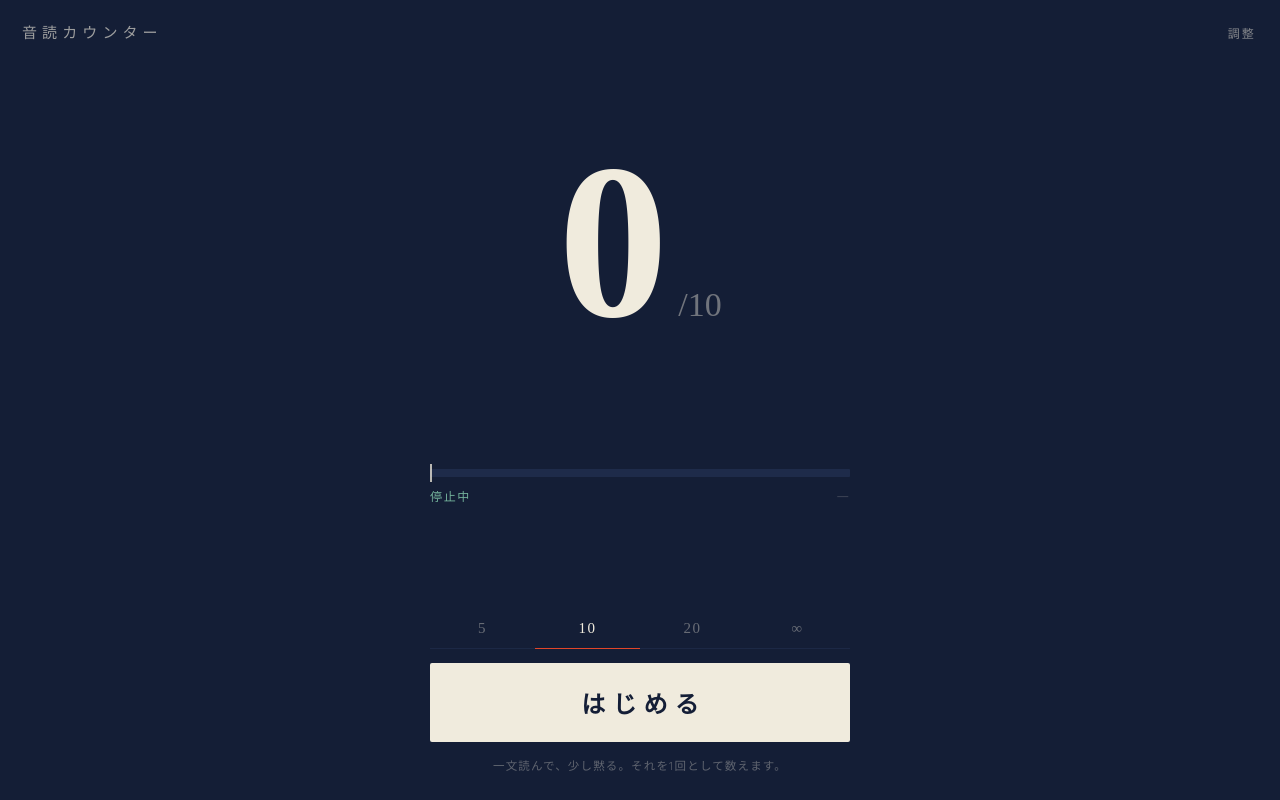
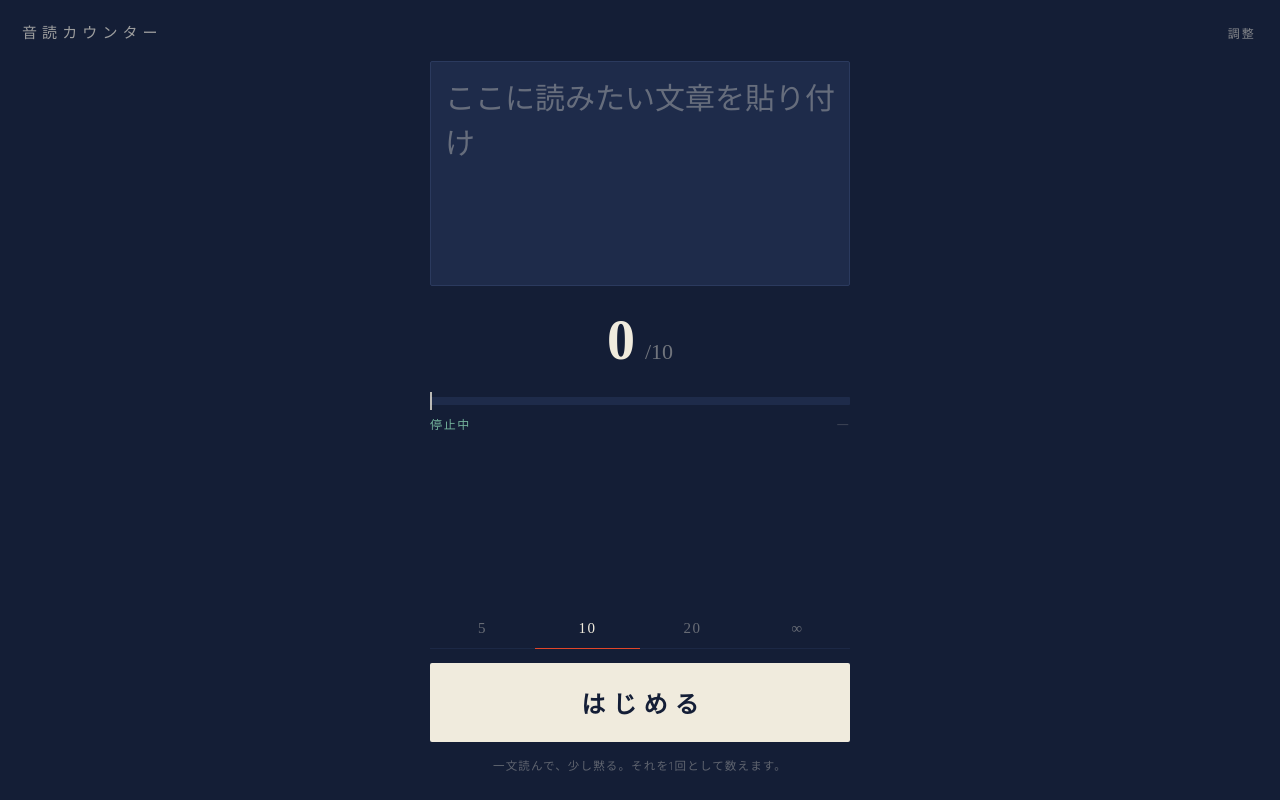
Before and after one commit to tomtokyo2024/read10, a plain HTML site: page index.html in a window 1280 px wide. Drawn offline with Linux system fonts and the light colour scheme; a web font is replaced by a local one.

Commit message:
Replace stroke-count tally with a pasteable read-text box; shrink counter

```diff
--- a/index.html
+++ b/index.html
@@ -51,18 +51,42 @@
   }
   .tune-btn:focus-visible{outline:1px solid var(--seiji);outline-offset:3px;opacity:1}
 
+  /* ---------- read text box ---------- */
+  .read-wrap{
+    flex:0 0 auto;
+    padding:14px 22px 0;
+  }
+  .readbox{
+    display:block;
+    width:100%;max-width:420px;margin:0 auto;
+    height:7.5em;
+    background:var(--ai-2);
+    color:var(--kinari);
+    border:1px solid var(--ai-3);
+    border-radius:2px;
+    padding:14px;
+    font-family:var(--mincho);
+    font-size:30px;
+    line-height:1.5;
+    resize:none;
+    overflow-y:auto;
+    -webkit-overflow-scrolling:touch;
+  }
+  .readbox::placeholder{color:var(--kinari);opacity:.34}
+  .readbox:focus-visible{outline:1px solid var(--seiji);outline-offset:2px}
+
   /* ---------- stage ---------- */
   .stage{
     flex:1 1 auto;
-    display:flex;flex-direction:column;align-items:center;justify-content:center;
+    display:flex;flex-direction:column;align-items:center;justify-content:flex-start;
     gap:clamp(14px,4vh,34px);
     min-height:0;
-    padding:0 22px;
+    padding:clamp(14px,4vh,34px) 22px 0;
   }
   .count-row{display:flex;align-items:baseline;gap:10px}
   .count{
     font-family:var(--mincho);font-weight:900;
-    font-size:clamp(96px,30vh,220px);
+    font-size:clamp(32px,8vh,56px);
     line-height:.82;
     font-variant-numeric:tabular-nums;
     transition:color .18s ease;
@@ -70,30 +94,9 @@
   .count.hit{color:var(--shu)}
   .target{
     font-family:var(--mincho);
-    font-size:clamp(20px,4.4vh,34px);
+    font-size:clamp(16px,3vh,22px);
     opacity:.42;
   }
-
-  /* ---------- 正 tally (signature) ---------- */
-  .tally{
-    display:flex;flex-wrap:wrap;justify-content:center;
-    gap:clamp(6px,2vw,14px);
-    max-width:420px;
-    min-height:clamp(44px,9vh,74px);
-  }
-  .tally svg{
-    width:clamp(38px,8.4vh,64px);height:auto;display:block;
-    overflow:visible;
-  }
-  .tally path{
-    fill:none;stroke:var(--shu);
-    stroke-width:9;stroke-linecap:square;
-    stroke-dasharray:var(--len);
-    stroke-dashoffset:var(--len);
-    transition:stroke-dashoffset .26s cubic-bezier(.2,.8,.3,1);
-  }
-  .tally path.on{stroke-dashoffset:0}
-  .tally svg.ghost path{stroke:var(--ai-3)}
 
   /* ---------- meter ---------- */
   .meter-wrap{width:100%;max-width:420px}
@@ -180,13 +183,15 @@
   <button class="tune-btn" id="tuneBtn">調整</button>
 </div>
 
+<div class="read-wrap">
+  <textarea class="readbox" id="readText" placeholder="ここに読みたい文章を貼り付け" spellcheck="false"></textarea>
+</div>
+
 <div class="stage">
   <div class="count-row">
     <div class="count" id="count">0</div>
     <div class="target" id="targetLabel">/10</div>
   </div>
-
-  <div class="tally" id="tally"></div>
 
   <div class="meter-wrap">
     <div class="meter">
@@ -235,16 +240,6 @@
 (function(){
   'use strict';
 
-  /* ============ 正 の筆順（5画）============
-     ① 一 上の横  ② 丨 左の縦  ③ 一 中の横  ④ 丨 右の短い縦  ⑤ 一 下の横 */
-  const STROKES = [
-    'M14,18 H86',
-    'M33,18 V84',
-    'M33,53 H76',
-    'M76,53 V84',
-    'M14,84 H86'
-  ];
-
   const P = {
     onsetDelta: 10,     // dB above adaptive noise floor to be "voice"
     silenceMs: 800,     // sustained quiet that closes one rep
@@ -254,7 +249,7 @@
 
   const el = id => document.getElementById(id);
   const ui = {
-    count: el('count'), targetLabel: el('targetLabel'), tally: el('tally'),
+    count: el('count'), targetLabel: el('targetLabel'),
     fill: el('fill'), mark: el('mark'), state: el('state'), nums: el('nums'),
     go: el('go'), hint: el('hint'), targets: el('targets'),
     panel: el('panel'), tuneBtn: el('tuneBtn'), closeBtn: el('closeBtn'),
@@ -279,36 +274,6 @@
 
   const DB_MIN = -72, DB_MAX = -12;
 
-  /* ---------------- tally rendering ---------------- */
-  function buildTally(){
-    ui.tally.innerHTML = '';
-    const chars = target > 0 ? Math.ceil(target/5) : Math.max(2, Math.ceil((count+1)/5));
-    for(let c=0;c<chars;c++){
-      const svg = document.createElementNS('http://www.w3.org/2000/svg','svg');
-      svg.setAttribute('viewBox','0 0 100 100');
-      svg.classList.add('ghost');
-      STROKES.forEach(d=>{
-        const p = document.createElementNS('http://www.w3.org/2000/svg','path');
-        p.setAttribute('d', d);
-        // dash length: generous constant covers every stroke in this glyph
-        p.style.setProperty('--len','120');
-        svg.appendChild(p);
-      });
-      ui.tally.appendChild(svg);
-    }
-    paintTally();
-  }
-
-  function paintTally(){
-    const svgs = [...ui.tally.children];
-    if(target === 0 && count >= svgs.length*5) { buildTally(); return; }
-    svgs.forEach((svg,i)=>{
-      const done = Math.max(0, Math.min(5, count - i*5));
-      svg.classList.toggle('ghost', done === 0);
-      [...svg.children].forEach((p,j)=> p.classList.toggle('on', j < done));
-    });
-  }
-
   /* ---------------- sound feedback ---------------- */
   function tone(freq, dur, delay, gainPeak){
     if(!ctx) return;
@@ -329,7 +294,6 @@
     ui.count.textContent = count;
     const hit = target>0 && count>=target;
     ui.count.classList.toggle('hit', hit);
-    paintTally();
   }
 
   function setState(txt, isVoice){
@@ -476,7 +440,7 @@
     target = +b.dataset.t;
     [...ui.targets.children].forEach(x=>x.classList.toggle('sel', x===b));
     ui.targetLabel.textContent = target>0 ? '/'+target : '';
-    buildTally(); render();
+    render();
   });
 
   ui.tuneBtn.addEventListener('click', ()=> ui.panel.classList.add('open'));
@@ -505,7 +469,7 @@
     }
   });
 
-  buildTally(); render(); setState('停止中', false);
+  render(); setState('停止中', false);
 })();
 </script>
 </body>
```
